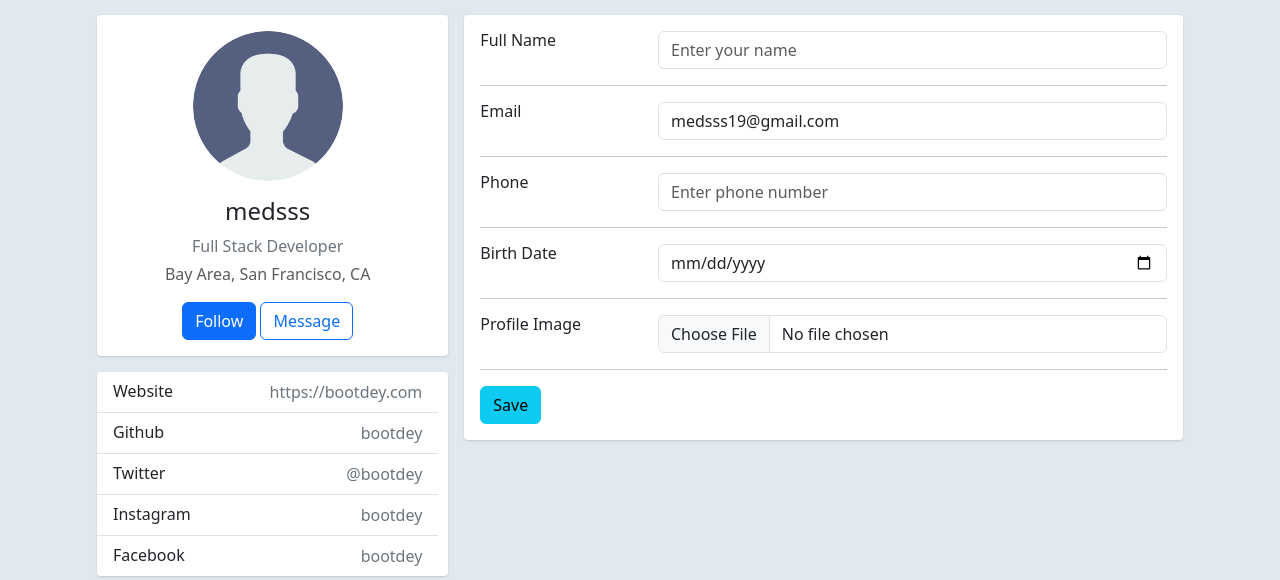
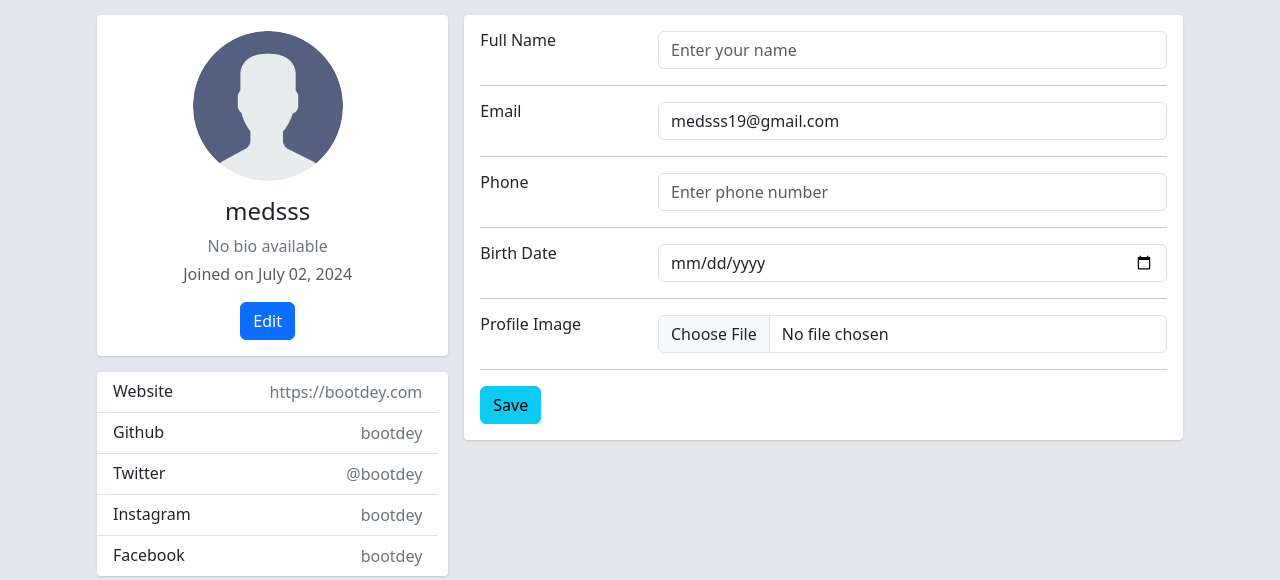
Before and after one commit to medss19/flask-todo, a Flask app: page /profile in a window 1280 px wide. Shown: the part 62-642 px from the top of the page. Run offline with Flask 3, Linux system fonts and the light colour scheme; a user stored in the database is signed in.

Commit message:
added date of joining, changed bg color

```diff
--- a/app.py
+++ b/app.py
@@ -24,9 +24,10 @@ class User(UserMixin, db.Model):
     full_name = db.Column(db.String(150), nullable=True)
     phone = db.Column(db.String(20), nullable=True)
     birth_date = db.Column(db.Date, nullable=True)
-    profile_img = db.Column(db.String(150), nullable=True)  # path to profile image
+    profile_img = db.Column(db.String(150), nullable=True)
     bio = db.Column(db.String(300), nullable=True)
     todos = db.relationship('Todo', backref='user', lazy=True)
+    created_at = db.Column(db.DateTime, nullable=False, default=datetime.utcnow)
 
 class Todo(db.Model):
     sno = db.Column(db.Integer, primary_key=True)
@@ -76,6 +77,15 @@ def update_profile():
     flash('Profile updated successfully!', 'success')
     return redirect(url_for('profile'))
 
+@app.route('/update_bio', methods=['POST'])
+@login_required
+def update_bio():
+    data = request.get_json()
+    if 'bio' in data:
+        current_user.bio = data['bio']
+        db.session.commit()
+        return jsonify({'success': True})
+    return jsonify({'success': False})
 
 @app.route('/toggle_done/<int:todo_id>', methods=['POST'])
 @login_required
--- a/templates/index.html
+++ b/templates/index.html
@@ -55,7 +55,7 @@
         <br>
 
         {% if allTodo|length == 0 %}
-        <div class="alert alert-warning flash-message" role="alert">
+        <div class="alert alert-warning" role="alert">
             No To-dos found. Add your first to-do now!
         </div>
         {% else %}
--- a/templates/profile.html
+++ b/templates/profile.html
@@ -15,10 +15,10 @@
                                 <img src="{{ url_for('static', filename='uploads/' + (current_user.profile_img or '../images/default.png')) }}" alt="Admin" class="rounded-circle" width="150">
                                 <div class="mt-3">
                                     <h4>{{ current_user.username }}</h4>
-                                    <p class="text-secondary mb-1">Full Stack Developer</p>
-                                    <p class="text-muted font-size-sm">Bay Area, San Francisco, CA</p>
-                                    <button class="btn btn-primary">Follow</button>
-                                    <button class="btn btn-outline-primary">Message</button>
+                                    <p class="text-secondary mb-1" id="user-bio">{{ current_user.bio or 'No bio available' }}</p>
+                                    <p class="text-muted font-size-sm">Joined on {{ current_user.created_at.strftime('%B %d, %Y') }}</p>
+                                    <button class="btn btn-primary" id="edit-button">Edit</button>
+                                    <button class="btn btn-outline-primary" id="save-button" style="display: none;">Save</button>
                                 </div>
                             </div>
                         </div>
```
Also changed, not shown: static/css/index.css (+14 -1 lines), instance/todo.db.
